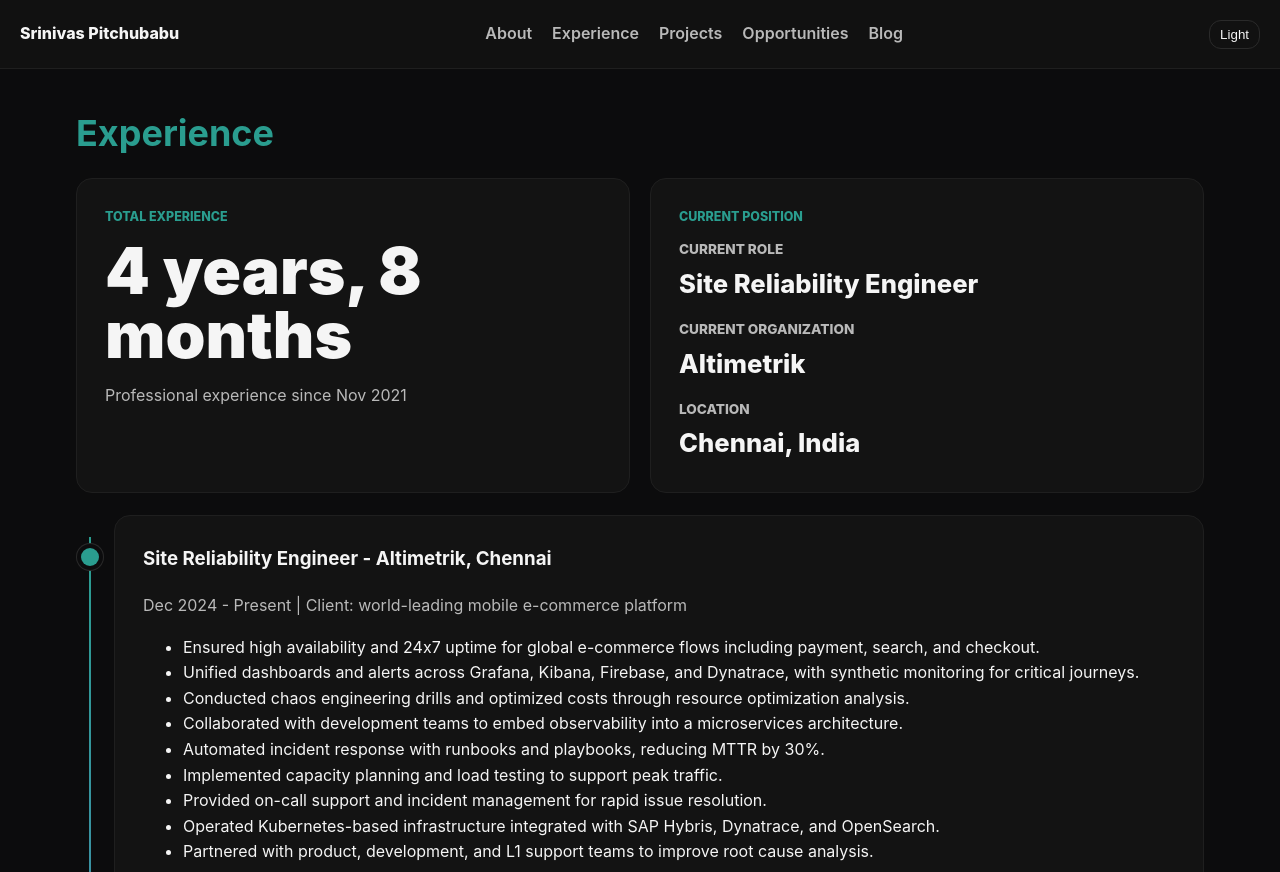
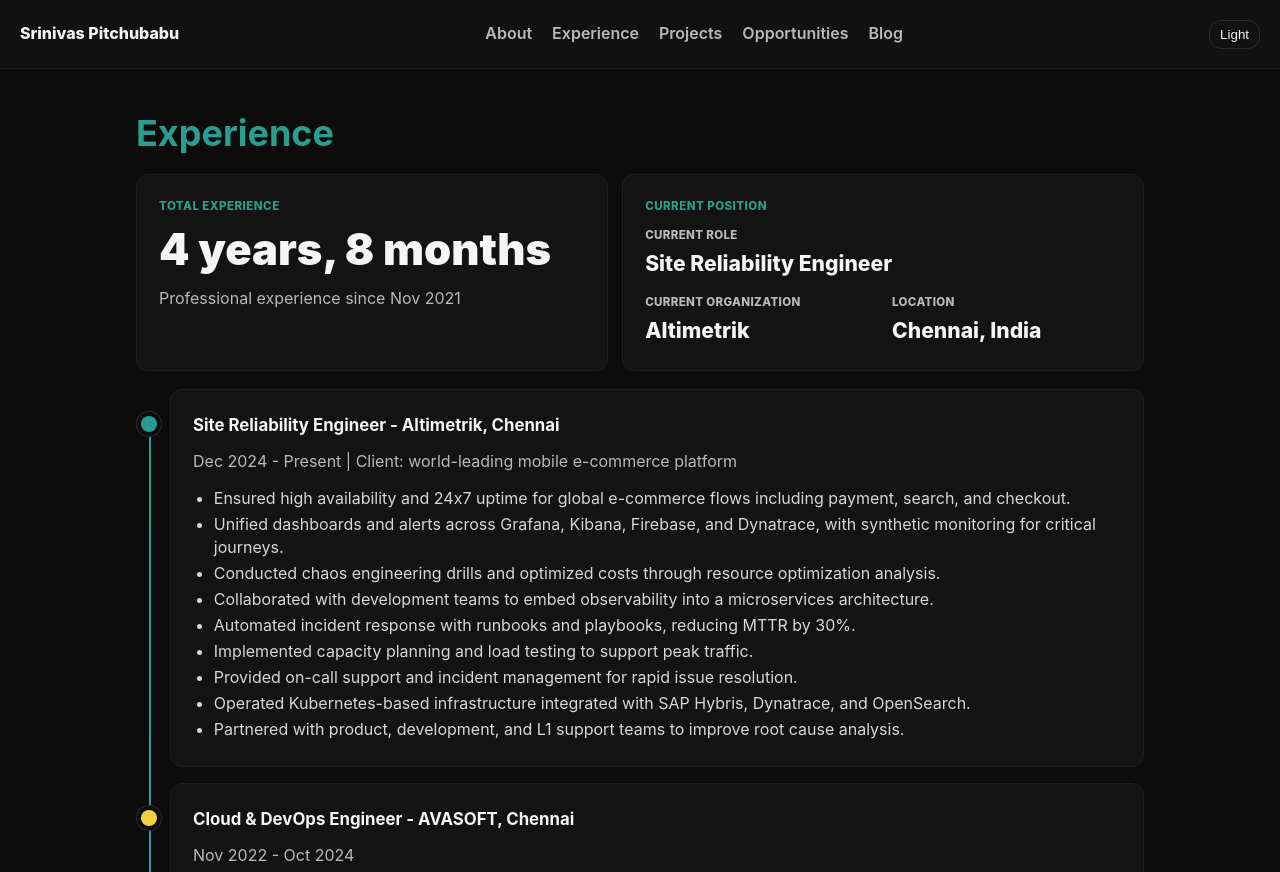
Before and after one commit to srinivas-surfer/portfolio, a plain HTML site: page experience/experience.html in a window 1280 px wide. Shown: the top 872 px of the page. Drawn offline with Linux system fonts and the light colour scheme.

Commit message:
updated style.css

```diff
--- a/experience/style.css
+++ b/experience/style.css
@@ -22,21 +22,26 @@
 .skill-card p{margin:0;font-weight:700}
 .skill-card:hover{transform:translateY(-6px);box-shadow:0 8px 24px rgba(0,0,0,.35)}
 .card{background:var(--card);border-radius:var(--radius);padding:20px;border:1px solid #1f1f1f;margin:12px 0; line-height:1.6;}
-.experience-page{max-width:1160px}
-.experience-overview{display:grid;grid-template-columns:repeat(2,minmax(0,1fr));gap:20px;margin:24px 0 22px}
-.experience-stat-card,.current-role-card{min-height:210px;margin:0;padding:28px}
-.experience-kicker{margin:0 0 12px;color:var(--accent2);font-weight:800;text-transform:uppercase;font-size:.78rem}
-.experience-total{margin:0;font-size:clamp(2rem,5vw,4.25rem);line-height:1;font-weight:900;color:var(--text)}
-.current-role-list{display:grid;gap:14px;margin:0}
+.experience-page{max-width:1040px}
+.experience-overview{display:grid;grid-template-columns:.95fr 1.05fr;gap:14px;margin:20px 0 18px}
+.experience-stat-card,.current-role-card{min-height:150px;margin:0;padding:22px;border-radius:12px}
+.experience-kicker{margin:0 0 10px;color:var(--accent2);font-weight:800;text-transform:uppercase;font-size:.72rem;letter-spacing:.04em}
+.experience-total{margin:0;font-size:clamp(1.8rem,3.4vw,2.8rem);line-height:1.08;font-weight:900;color:var(--text)}
+.experience-stat-card .meta{margin:.85rem 0 0}
+.current-role-list{display:grid;grid-template-columns:1fr 1fr;gap:12px 18px;margin:0}
 .current-role-list div{display:grid;gap:3px}
-.current-role-list dt{color:var(--muted);font-size:.85rem;font-weight:800;text-transform:uppercase}
-.current-role-list dd{margin:0;font-size:clamp(1.15rem,2vw,1.65rem);font-weight:800;color:var(--text);overflow-wrap:anywhere}
-.experience-timeline{position:relative;display:grid;gap:24px;margin-top:20px;padding-left:38px}
+.current-role-list div:first-child{grid-column:1 / -1}
+.current-role-list dt{color:var(--muted);font-size:.72rem;font-weight:800;text-transform:uppercase;letter-spacing:.03em}
+.current-role-list dd{margin:0;font-size:clamp(1rem,1.7vw,1.32rem);font-weight:800;color:var(--text);overflow-wrap:anywhere}
+.experience-timeline{position:relative;display:grid;gap:16px;margin-top:18px;padding-left:34px}
 .experience-timeline::before{content:"";position:absolute;left:13px;top:22px;bottom:22px;width:2px;background:linear-gradient(var(--accent2),var(--accent))}
-.experience-role-card{position:relative;margin:0;min-height:220px;padding:28px}
-.experience-role-card::before{content:"";position:absolute;left:-34px;top:32px;width:18px;height:18px;border-radius:50%;background:var(--accent2);box-shadow:0 0 0 4px var(--bg),0 0 0 5px #2a2a2a}
+.experience-role-card{position:relative;margin:0;min-height:auto;padding:22px;border-radius:12px}
+.experience-role-card::before{content:"";position:absolute;left:-30px;top:26px;width:16px;height:16px;border-radius:50%;background:var(--accent2);box-shadow:0 0 0 4px var(--bg),0 0 0 5px #2a2a2a}
 .experience-role-card:nth-child(even)::before{background:#f4d03f}
-.experience-role-card h3{margin-top:0}
+.experience-role-card h3{margin:0 0 10px;font-size:1.05rem}
+.experience-role-card .meta{margin:0 0 12px}
+.experience-role-card ul{margin:0;padding-left:1.3rem}
+.experience-role-card li{margin:.18rem 0;color:#d7d7d7;line-height:1.45}
 .grid{display:grid;gap:16px}
 .blog-grid{display:grid;grid-template-columns:repeat(auto-fit,minmax(280px,1fr));gap:18px}
 .blog-card{background:var(--card);border:1px solid #1f1f1f;border-radius:14px;padding:18px}
@@ -60,7 +65,7 @@
 .nav-toggle.open span:nth-child(2){opacity:0}
 .nav-toggle.open span:nth-child(3){transform:translateY(-7px) rotate(-45deg)}
 .hero,.section{width:min(1100px,100%)}
-.section.experience-page{width:min(1160px,100%)}
+.section.experience-page{width:min(1040px,100%)}
 .hero h1{font-size:clamp(1.65rem,4vw,3.25rem);line-height:1.1;margin:0}
 .section-title{font-size:clamp(1.55rem,3vw,2.25rem);line-height:1.15}
 .card,.blog-card{overflow-wrap:anywhere}
@@ -75,8 +80,8 @@
   body.light .nav a{background:#fff;border-color:#dedee6}
   .hero{padding:44px 16px}
   .section{padding:36px 16px}
-  .experience-overview{gap:16px}
-  .experience-stat-card,.current-role-card,.experience-role-card{padding:22px}
+  .experience-overview{gap:14px}
+  .experience-stat-card,.current-role-card,.experience-role-card{padding:20px}
   .footer{gap:18px;align-items:flex-start}
 }
 
@@ -90,6 +95,8 @@
   .btn{text-align:center}
   .experience-overview{grid-template-columns:1fr;margin-top:18px}
   .experience-stat-card,.current-role-card{min-height:auto}
+  .current-role-list{grid-template-columns:1fr}
+  .current-role-list div:first-child{grid-column:auto}
   .experience-timeline{padding-left:28px;gap:18px}
   .experience-timeline::before{left:9px}
   .experience-role-card{min-height:auto}
```
